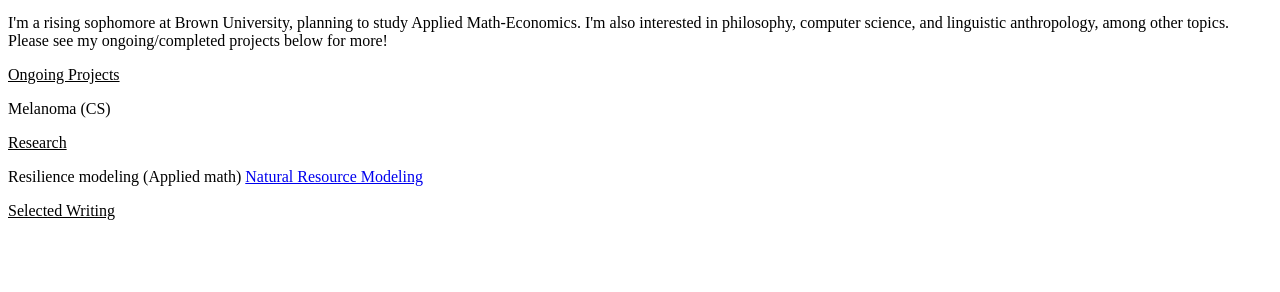
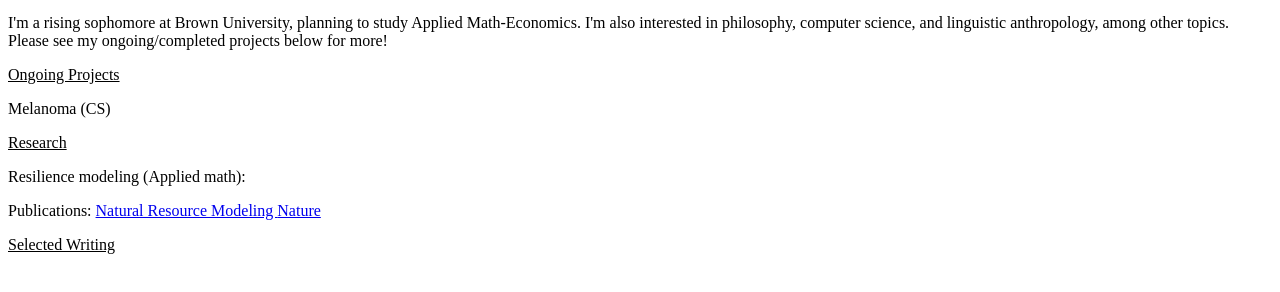
Before and after one commit to ebuss00/ebuss00.github.io, a plain HTML site: page index.html in a window 1280 px wide. Shown: the part 100-392 px from the top of the page. Drawn offline with Linux system fonts and the light colour scheme.

Commit message:
Update index.html

```diff
--- a/index.html
+++ b/index.html
@@ -16,9 +16,12 @@ Melanoma (CS)
 <p> <u> Research </u> </p>
 
 <p>
-Resilience modeling (Applied math)
+Resilience modeling (Applied math):
+<p> Publications:
 <a href="https://onlinelibrary.wiley.com/doi/abs/10.1111/nrm.12170">Natural Resource Modeling </a>
+<a href="https://www.nature.com/articles/s41893-018-0168-z">Nature </a>
 </p>
+
 
 <p>
 <u>Selected Writing</u>
```
